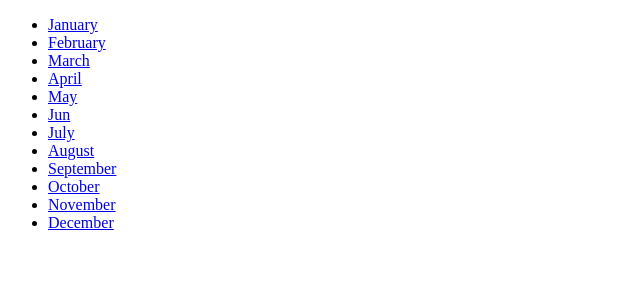
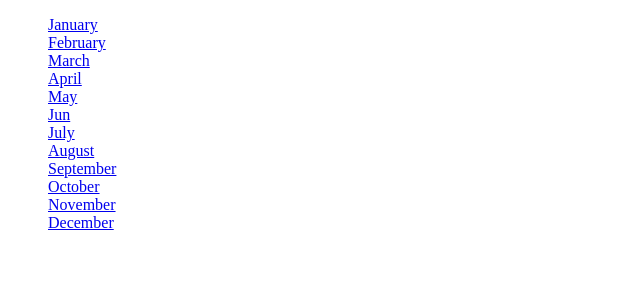
Before and after one commit to VahramMovsesyan/django_project, a Django app: page /challenges/ in a window 1280 px wide. Shown: the part 26-326 px from the top of the page, without its empty margins (0-640 px from the left). Run offline with Django 4.2, Linux system fonts and the light colour scheme.

Commit message:
adding static file (adding challenges.css)

```diff
--- /dev/null
+++ b/challenges/static/challenges/challenges.css
@@ -0,0 +1,3 @@
+ul {
+    list-style: None;
+}
--- a/challenges/templates/challenges/index.html
+++ b/challenges/templates/challenges/index.html
@@ -1,4 +1,9 @@
 {% extends 'base.html' %}
+{% load static %}
+
+{% block css_files %}
+    <link rel="stylesheet" href="{% static "challenges/challenges.css" %}">
+{% endblock  %}
 
 {% block page_title %}
     All challenges
--- a/templates/base.html
+++ b/templates/base.html
@@ -5,6 +5,7 @@
     <meta http-equiv="X-UA-Compatible" content="IE=edge">
     <meta name="viewport" content="width=device-width, initial-scale=1.0">
     <title>{% block page_title %}My Challenges{% endblock %}</title>
+    {% block css_files %}{% endblock  %}
 </head>
 <body>
    {% block content %}
```
Lines whose indentation alone changed are shown as unchanged.
